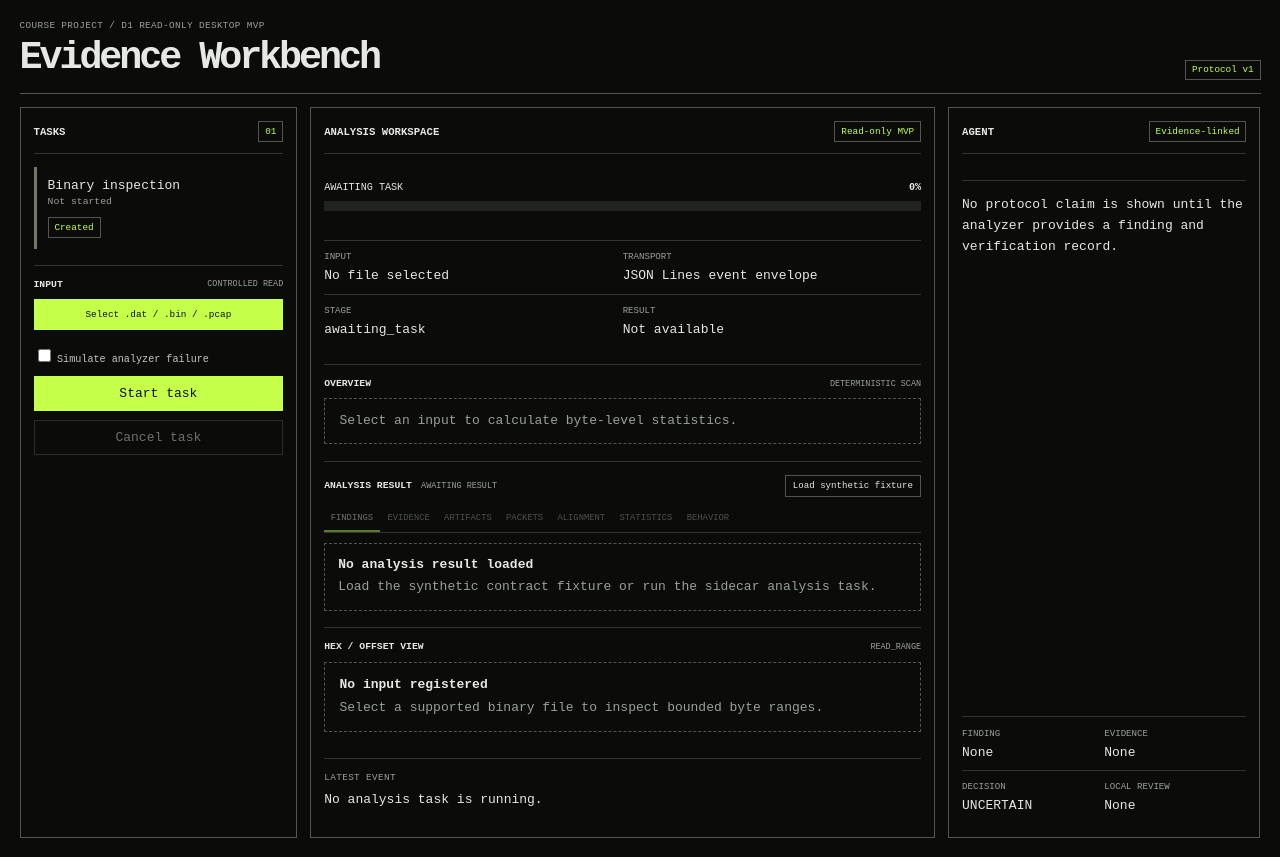
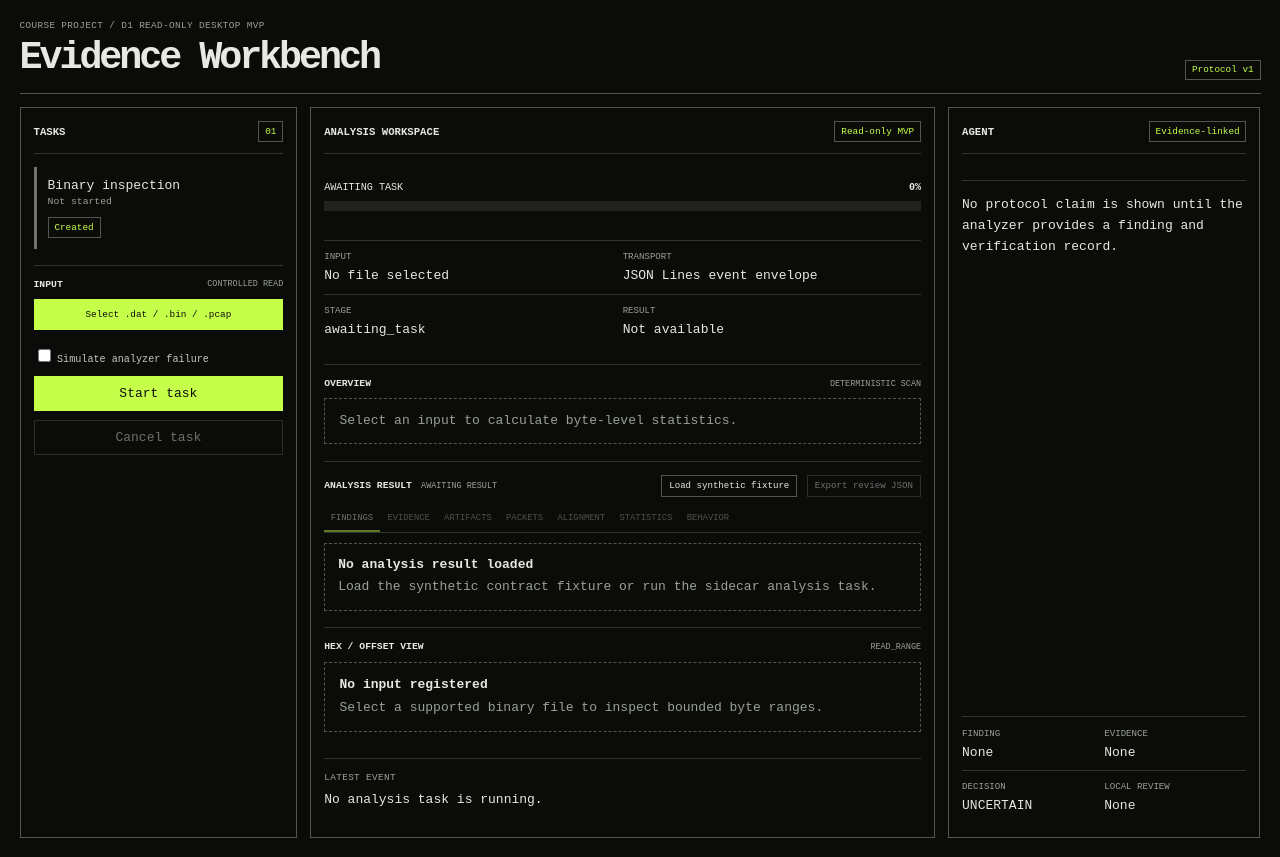
Before and after one commit to dddd2024/Course-Project, a React (Vite) app in the folder apps/desktop/: page / in a window 1280 px wide. Built offline with nearby package versions, Linux system fonts and the light colour scheme.

Commit message:
feat(desktop): add artifact summaries and review export

```diff
--- a/apps/desktop/src/AnalysisViews.tsx
+++ b/apps/desktop/src/AnalysisViews.tsx
@@ -123,6 +123,21 @@ function EvidenceCard({ evidence }: { evidence: EvidenceRecord }) {
   );
 }
 
+function ArtifactMetadata({ metadata }: { metadata: Record<string, unknown> }) {
+  const entries = Object.entries(metadata);
+  if (entries.length === 0) return null;
+  return (
+    <dl className="artifact-metadata">
+      {entries.map(([key, value]) => (
+        <div key={key}>
+          <dt>{key}</dt>
+          <dd>{typeof value === "object" ? JSON.stringify(value) : String(value)}</dd>
+        </div>
+      ))}
+    </dl>
+  );
+}
+
 function ArtifactCard({ artifact }: { artifact: ArtifactRef }) {
   return (
     <article className="artifact-card">
@@ -135,6 +150,7 @@ function ArtifactCard({ artifact }: { artifact: ArtifactRef }) {
         <span>format {artifact.format}</span>
         {artifact.count !== undefined && <span>{artifact.count} records</span>}
       </div>
+      {artifact.metadata && <ArtifactMetadata metadata={artifact.metadata} />}
       <p className="artifact-note">Controlled result reference; the UI does not inline the artifact.</p>
     </article>
   );
--- a/apps/desktop/src/App.tsx
+++ b/apps/desktop/src/App.tsx
@@ -217,6 +217,29 @@ export function App() {
     setFindingReviews((current) => ({ ...current, [findingId]: review }));
   }
 
+  function exportReview() {
+    if (!analysisResult) return;
+    const payload = {
+      protocolVersion: 1,
+      taskId: analysisResult.taskId,
+      sourceResultRef: analysisResult.resultRef,
+      sourceStatus: analysisResult.status,
+      reviews: analysisResult.findings.map((finding) => ({
+        findingId: finding.findingId,
+        sourceStatus: finding.status,
+        review: findingReviews[finding.findingId] || null,
+      })),
+      limitations: ["Local review export contains no raw bytes and is not an accepted protocol result."],
+    };
+    const blob = new Blob([JSON.stringify(payload, null, 2)], { type: "application/json" });
+    const url = URL.createObjectURL(blob);
+    const link = document.createElement("a");
+    link.href = url;
+    link.download = `${analysisResult.taskId}-review.json`;
+    link.click();
+    window.setTimeout(() => URL.revokeObjectURL(url), 0);
+  }
+
   async function stopTask() {
     if (taskId) await cancelTask(taskId);
   }
@@ -296,7 +319,10 @@ export function App() {
           <section className="result-panel">
             <div className="subheading">
               <div><h3>Analysis result</h3><span>{analysisResult ? analysisResult.status + " / fixture preview" : "awaiting result"}</span></div>
-              <button className="secondary compact" onClick={loadFixture}>Load synthetic fixture</button>
+              <div className="result-actions">
+                <button className="secondary compact" onClick={loadFixture}>Load synthetic fixture</button>
+                <button className="secondary compact" disabled={!analysisResult} onClick={exportReview}>Export review JSON</button>
+              </div>
             </div>
             {analysisResult && <p className="review-summary">{Object.keys(findingReviews).length}/{analysisResult.findings.length} findings reviewed locally; analyzer status remains unchanged.</p>}
             <AnalysisTabs active={activeView} onChange={setActiveView} hasResult={analysisResult !== null} />
--- a/apps/desktop/src/fixtures/demoAnalysisResult.ts
+++ b/apps/desktop/src/fixtures/demoAnalysisResult.ts
@@ -68,6 +68,7 @@ export const demoAnalysisResult: AnalysisResult = {
       format: "jsonl",
       ref: "results/task-demo-001/messages.jsonl",
       count: 100,
+      metadata: { boundaries: 100, families: 4, preview: "synthetic message records" },
     },
     {
       artifactId: "artifact-alignment-001",
@@ -75,18 +76,21 @@ export const demoAnalysisResult: AnalysisResult = {
       format: "json",
       ref: "results/task-demo-001/alignment.json",
       count: 3,
+      metadata: { stableRegions: 3, variableRegions: 2, alignmentScore: 0.89 },
     },
     {
       artifactId: "artifact-statistics-001",
       type: "statistics",
       format: "json",
       ref: "results/task-demo-001/statistics.json",
+      metadata: { entropy: 7.61, uniqueByteRatio: 0.82, repeatedNgrams: 14 },
     },
     {
       artifactId: "artifact-behavior-001",
       type: "behavior",
       format: "json",
       ref: "results/task-demo-001/behavior.json",
+      metadata: { flows: 4, bursts: 7, directionBalance: 0.5 },
     },
   ],
   metrics: { parseCoverage: 0.92 },
--- a/apps/desktop/src/styles.css
+++ b/apps/desktop/src/styles.css
@@ -312,6 +312,12 @@ h2 {
   margin: 0;
 }
 
+.result-actions {
+  display: flex;
+  flex-wrap: wrap;
+  gap: 0.4rem;
+}
+
 .analysis-tabs {
   border-bottom: 1px solid #30342f;
   display: flex;
@@ -519,6 +525,32 @@ h2 {
   overflow-wrap: anywhere;
 }
 
+.artifact-metadata {
+  border-left: 2px solid #51564e;
+  display: grid;
+  gap: 0.35rem;
+  margin: 0.65rem 0 0;
+  padding-left: 0.55rem;
+}
+
+.artifact-metadata div {
+  display: grid;
+  gap: 0.45rem;
+  grid-template-columns: 7rem 1fr;
+}
+
+.artifact-metadata dt {
+  color: #99a196;
+  font-size: 0.62rem;
+  text-transform: uppercase;
+}
+
+.artifact-metadata dd {
+  font-size: 0.66rem;
+  margin: 0;
+  overflow-wrap: anywhere;
+}
+
 .artifact-note {
   color: #99a196;
   font-size: 0.65rem;
```
Also changed, not shown: 1 other file (tests, documents, lock files or other folders).
